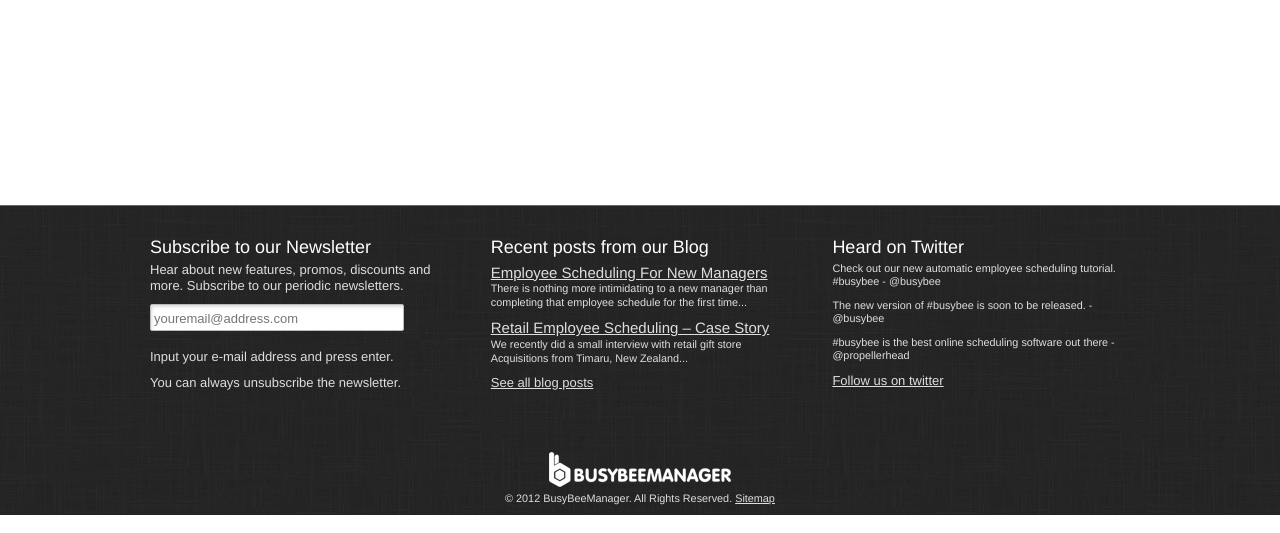
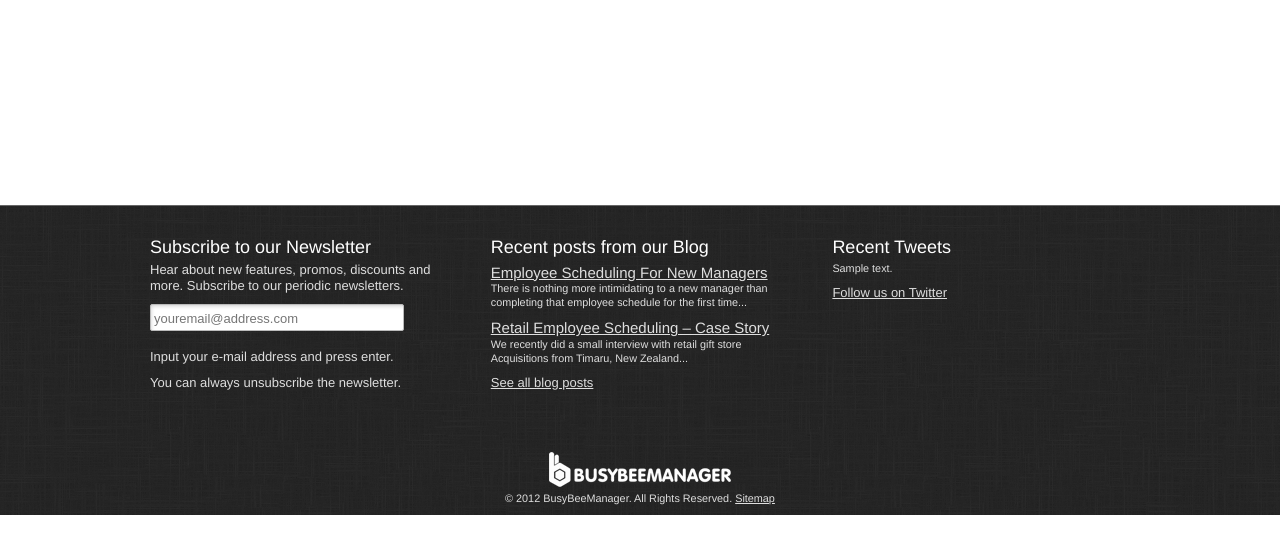
Before and after one commit to boblbobl/busybeedemo, a Python web app: template templates/empty.html in a window 1280 px wide. Shown: the part 426-959 px from the top of the page. Run offline with Jinja, Linux system fonts and the light colour scheme; the template is opened without the code that fills it: most values are stand-ins (such as "Sample title", 1, 10 or a date in 2020).

Commit message:
Added Twitter integration.

```diff
--- a/templates/base.html
+++ b/templates/base.html
@@ -102,18 +102,10 @@
         </p>
       </div>
       <div class="four columns">
-        <h5>Heard on Twitter</h5>
-        <p class="tweet">
-          Check out our new automatic employee scheduling tutorial. #busybee - @busybee
-        </p>
-        <p class="tweet">
-          The new version of #busybee is soon to be released. - @busybee
-        </p>
-        <p class="tweet">
-          #busybee is the best online scheduling software out there - @propellerhead
-        </p>
+        <h5>Recent Tweets</h5>
+        {% for t in tweets %}<p class="tweet">{{ t.text }}</p>{% endfor %}
         <p>
-          <a href="http://twitter.com/busybeemanager">Follow us on twitter</a>
+          <a href="http://twitter.com/busybeemanager">Follow us on Twitter</a>
         </p>
       </div>
     </div>
```
Also changed, not shown: main.py (+21 -1 lines).
